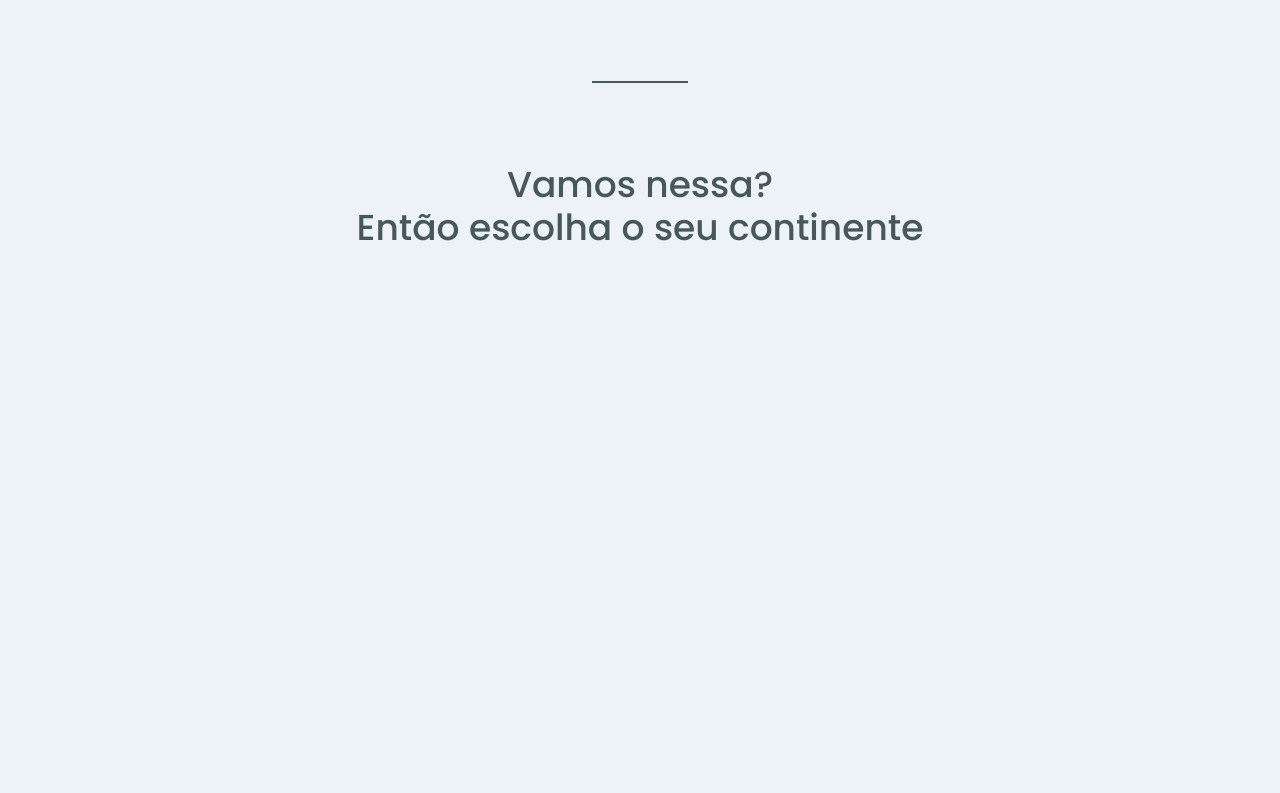
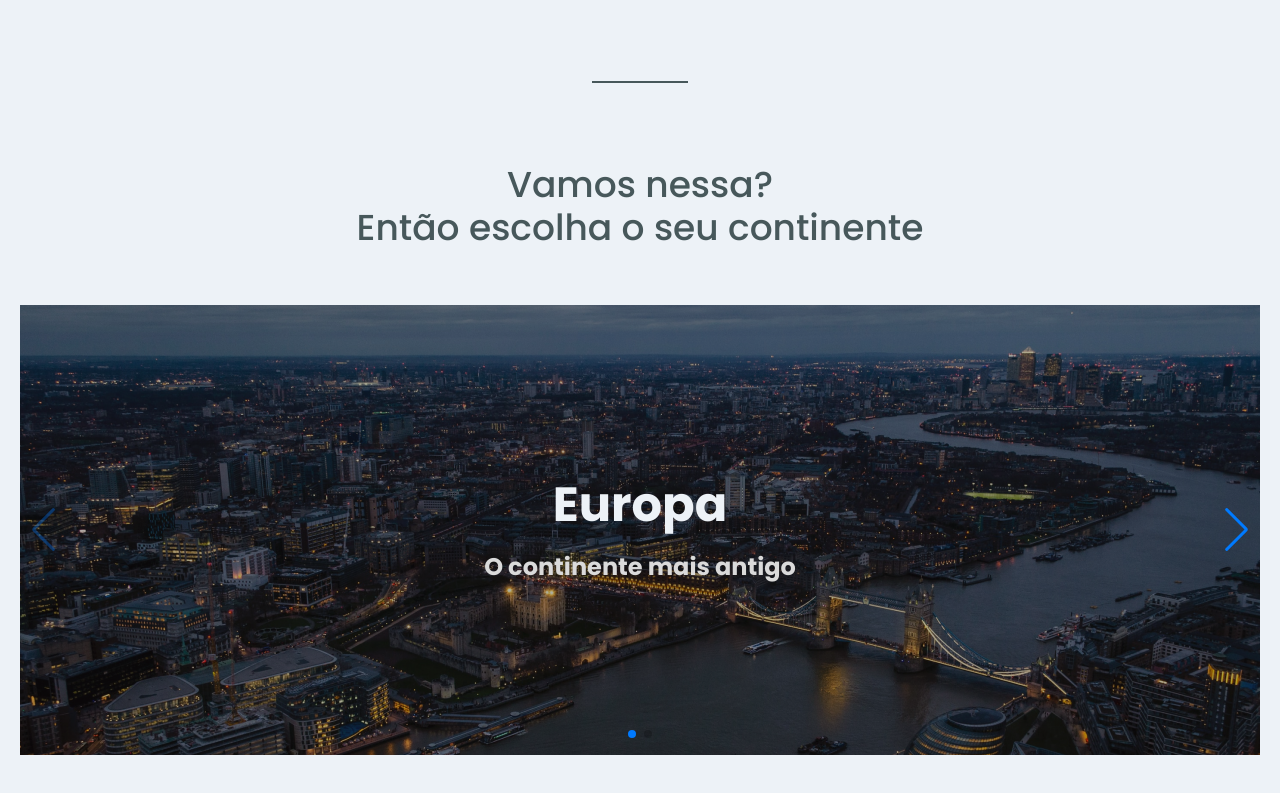
Before and after one commit to thiagosawada/06-interface-com-chakra-ui, a Next.js app: page / in a window 1280 px wide. Shown: the part 708-1501 px from the top of the page. Before the commit the page ends 1013 px from the top, so only its background shows below. Built offline with nearby package versions, Linux system fonts and the light colour scheme.

Commit message:
Add Carousel

```diff
--- a/package.json
+++ b/package.json
@@ -17,7 +17,8 @@
     "next": "11.1.2",
     "react": "17.0.2",
     "react-dom": "17.0.2",
-    "react-icons": "^4.3.1"
+    "react-icons": "^4.3.1",
+    "swiper": "^7.0.9"
   },
   "devDependencies": {
     "@types/node": "^16.10.3",
--- /dev/null
+++ b/src/components/Carousel.tsx
@@ -0,0 +1,63 @@
+import { Flex, Heading, Text } from "@chakra-ui/react";
+import Link from "next/link";
+import { Swiper, SwiperSlide } from 'swiper/react';
+import { Navigation, Pagination, A11y } from 'swiper';
+
+import 'swiper/css';
+import 'swiper/css/navigation';
+import 'swiper/css/pagination';
+
+export function Carousel() {
+  return (
+    <Flex
+      w="100%"
+      maxWidth="1240px"
+      h={["250px", "450px"]}
+      mx="auto"
+      mb={["1.25rem", "2.5rem"]}
+    >
+      <Swiper
+        modules={[Navigation, Pagination, A11y]}
+        slidesPerView={1}
+        navigation
+        pagination={{ clickable: true }}
+        style={{ width: "100%", flex: 1 }}
+      >
+        <SwiperSlide>
+          <Flex
+            w="100%"
+            h="100%"
+            direction="column"
+            align="center"
+            justify="center"
+            textAlign="center"
+            bgImage="url('/images/europe.png')"
+            bgRepeat="no-repeat"
+            bgSize="cover"
+          >
+            <Link href="/continents/europe">
+              <a>
+                <Heading
+                  fontSize={["3xl", "4xl", "5xl"]}
+                  color="gray.100"
+                  fontWeight="bold"
+                >
+                  Europa
+                </Heading>
+                <Text
+                  fontWeight="bold"
+                  color="gray.300"
+                  fontSize={["0.8rem", "1xl", "2xl"]}
+                  mt={["0.5rem", "1rem"]}
+                >
+                  O continente mais antigo
+                </Text>
+              </a>
+            </Link>
+          </Flex>
+        </SwiperSlide>
+        <SwiperSlide>Slide 2</SwiperSlide>
+      </Swiper>
+    </Flex>
+  );
+}
--- a/src/pages/index.tsx
+++ b/src/pages/index.tsx
@@ -1,6 +1,9 @@
 import { Box, Flex, Heading } from "@chakra-ui/react";
 import { Banner } from "../components/Banner";
+import { Carousel } from "../components/Carousel";
 import { Categories } from "../components/Categories";
+
+
 
 export default function Home() {
   return (
@@ -24,6 +27,8 @@
         Vamos nessa? <br />
         Então escolha o seu continente
       </Heading>
+
+      <Carousel />
     </>
   )
 }
```
Also changed, not shown: public/images/europe.png (added), 1 other file (tests, documents, lock files or other folders).
